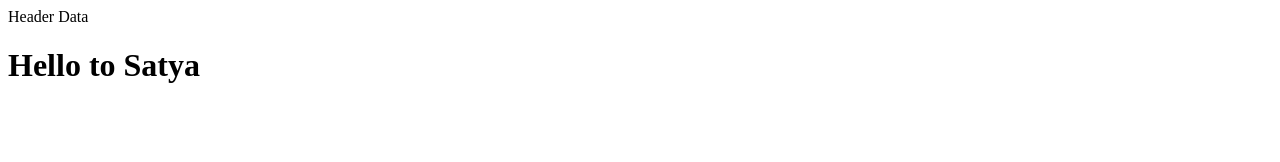
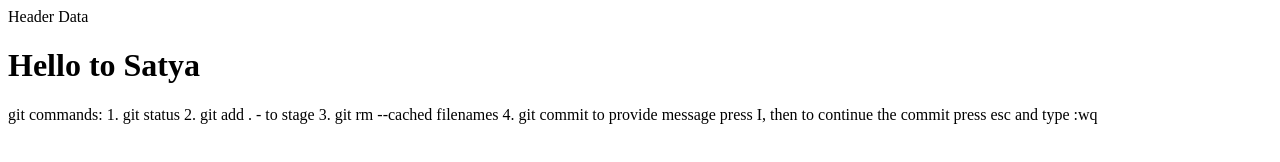
Before and after one commit to satya-github-mindtree/myappsample, a plain HTML site: page index.html in a window 1280 px wide. Drawn offline with Linux system fonts and the light colour scheme.

Commit message:
this is commit for git comments

```diff
--- a/index.html
+++ b/index.html
@@ -2,5 +2,14 @@
 	<head>Header Data</head>
 	<body>
 		<h1>Hello to Satya</h1>
+
+git commands:
+
+1. git status
+2. git add . - to stage
+3. git rm --cached filenames
+4. git commit
+   to provide message press I, then to continue the commit press esc and type :wq
+
 	</body>
 </html>
```
